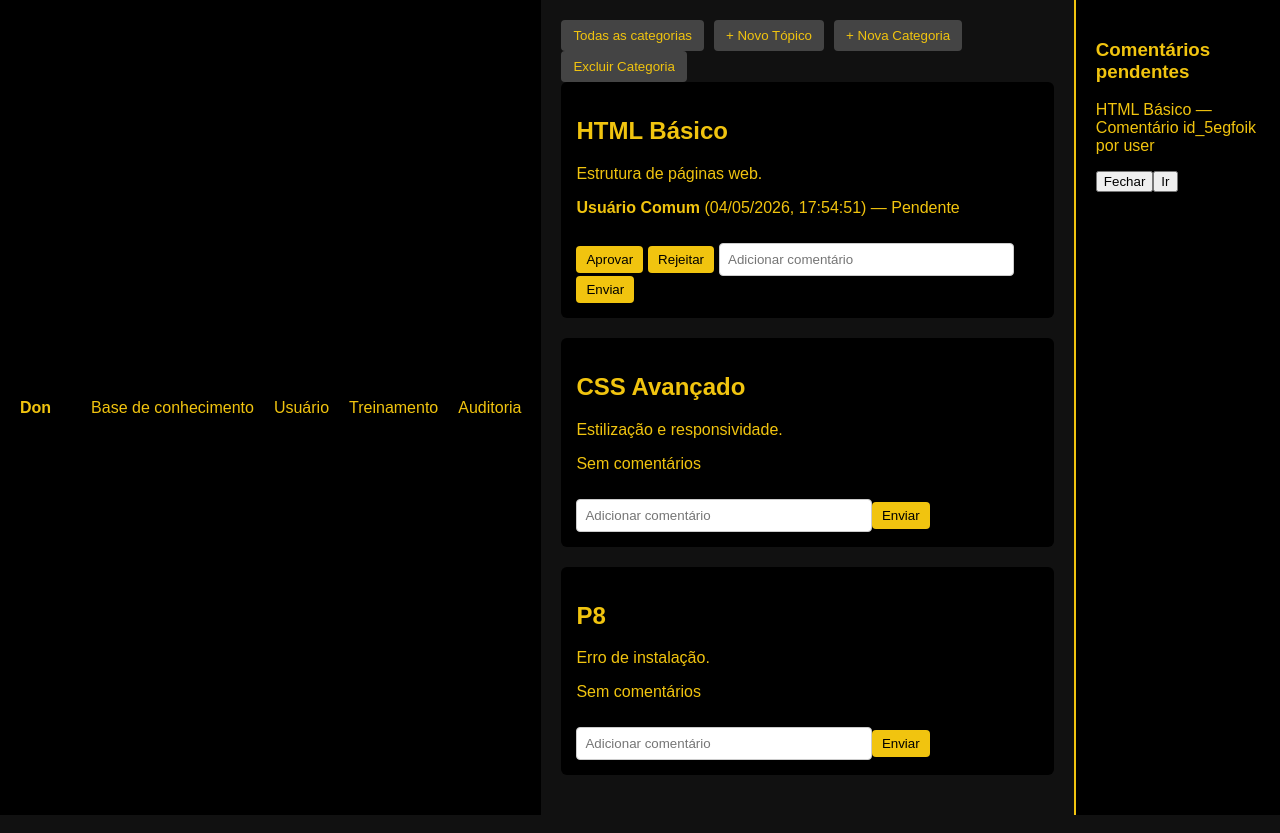
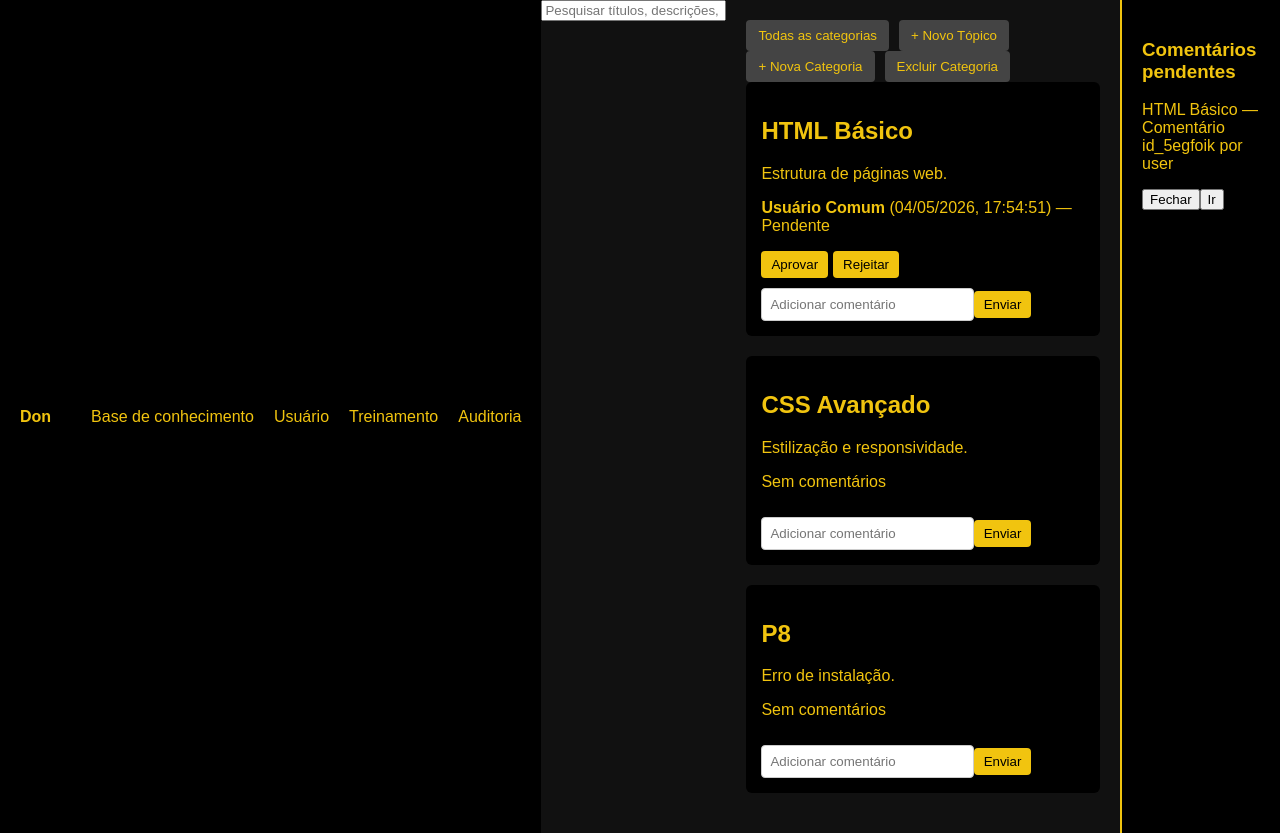
Before and after one commit to Wertco-Bombas/Wertco, a Next.js app: page /base in a window 1280 px wide. Built offline with nearby package versions, Linux system fonts and the light colour scheme.

Commit message:
Update base.js

```diff
--- a/pages/base.js
+++ b/pages/base.js
@@ -12,6 +12,10 @@ export default function Base() {
           </ul>
         </nav>
       </header>
+
+      <div className="search-bar">
+        <input type="text" placeholder="Pesquisar títulos, descrições, categorias, comentários e nomes..." />
+      </div>
 
       <main className="content">
         <div className="actions">
```
